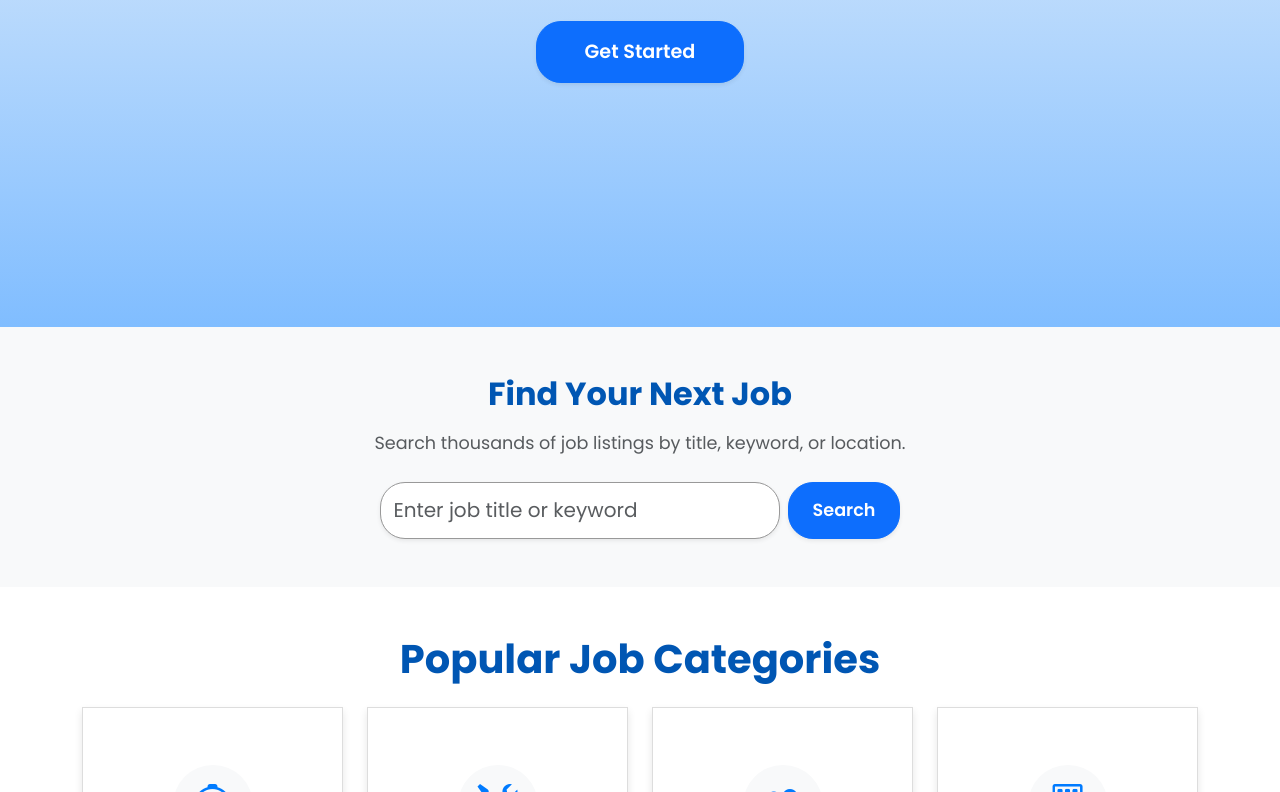
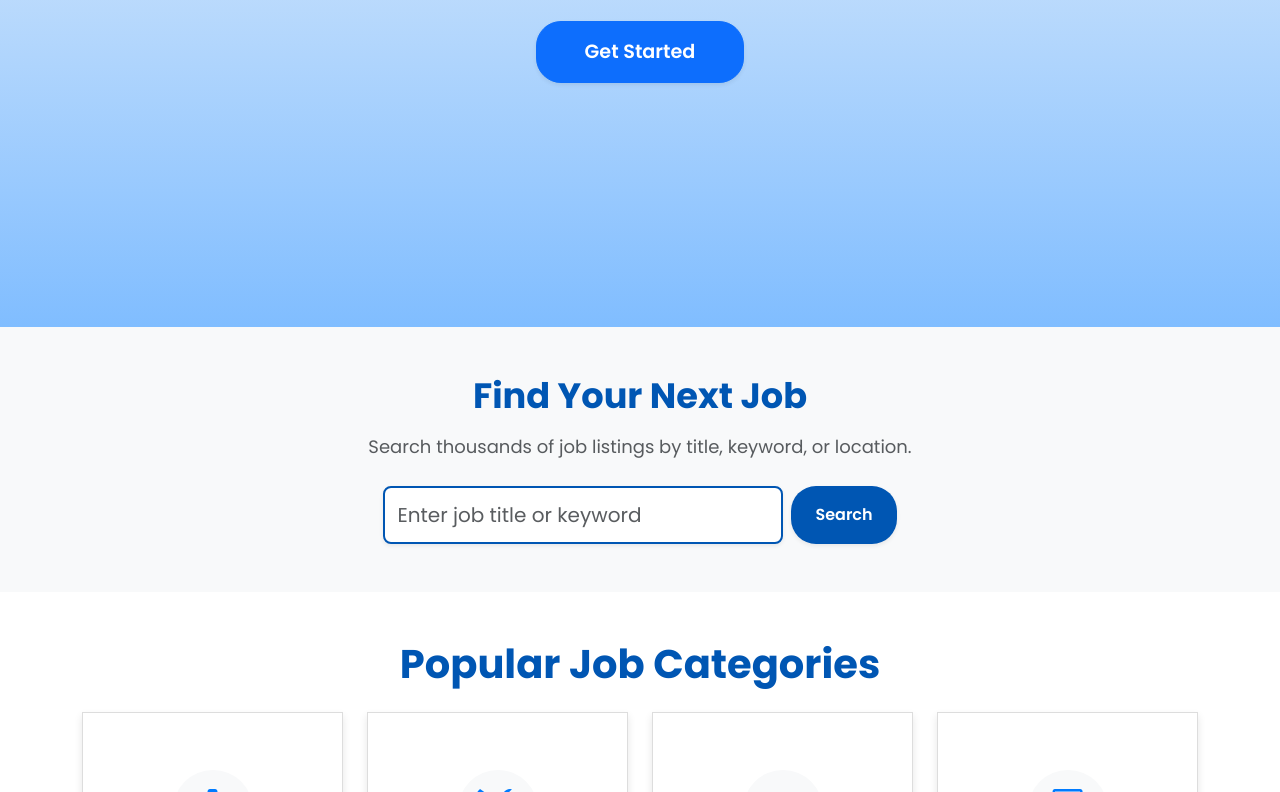
Before and after one commit to khenma09/seaman_jobsite_community, a website: page index.html in a window 1280 px wide. Shown: the part 442-1234 px from the top of the page. Drawn offline with nearby package versions, Linux system fonts and the light colour scheme; files that its build step writes are made by us from their sources.

Commit message:
Refactored Search Section: Updated SCSS to replace deprecated lighten() and darken() with color.adjust for compatibility. Enhanced button and form field styles.

```diff
--- a/assets/css/styles.scss
+++ b/assets/css/styles.scss
@@ -298,42 +298,53 @@ h2 {
 }
 
 /* Search Section */
+// Define variables if not already present
+$primary-color: #007bff !default;
+$text-muted: #6c757d !default;
+
+// Search Section Styles
 .search-section {
-	background-color: $light-bg;
-	padding: 3rem 2rem;
+	background-color: #f8f9fa;
 
 	h2 {
-		font-size: 2rem;
-		margin-bottom: 1rem;
 		color: $primary-color;
+		font-size: 2.2rem;
 	}
 
 	p {
-		font-size: 1.1rem;
-		color: $muted;
-		margin-bottom: 2rem;
+		color: $text-muted;
+		font-size: 1.125rem;
 	}
 
-	.form-control {
-		padding: 0.8rem;
-		border-radius: 25px;
-		border: 1px solid color.adjust($text-color, $lightness: 40%);
-		box-shadow: 0px 2px 4px $shadow-color;
+	form {
+		.form-control {
+			border: 2px solid $primary-color;
+			padding: 0.75rem;
+			border-radius: 0.5rem;
+			transition: border-color 0.3s ease;
 
-		&:focus {
-			border-color: $primary-color;
-			box-shadow: 0px 0px 8px color.adjust($primary-color, $lightness: -20%);
+			&:focus {
+				border-color: color.adjust($primary-color, $lightness: 10%);
+				outline: none;
+				box-shadow: 0 0 0 4px rgba($primary-color, 0.2);
+			}
 		}
-	}
 
-	.btn-primary {
-		padding: 0.8rem 2rem;
-		border-radius: 25px;
-		font-size: 1.1rem;
+		.btn {
+			background-color: $primary-color;
+			color: #fff;
+			border: none;
+			transition: background-color 0.3s ease, transform 0.2s ease;
 
-		&:hover {
-			background-color: $secondary-color;
-			transform: scale(1.05);
+			&:hover {
+				background-color: color.adjust($primary-color, $lightness: -10%);
+				transform: translateY(-2px);
+			}
+
+			&:active {
+				transform: translateY(0);
+				box-shadow: inset 0px 2px 4px rgba(0, 0, 0, 0.1);
+			}
 		}
 	}
 }
```
